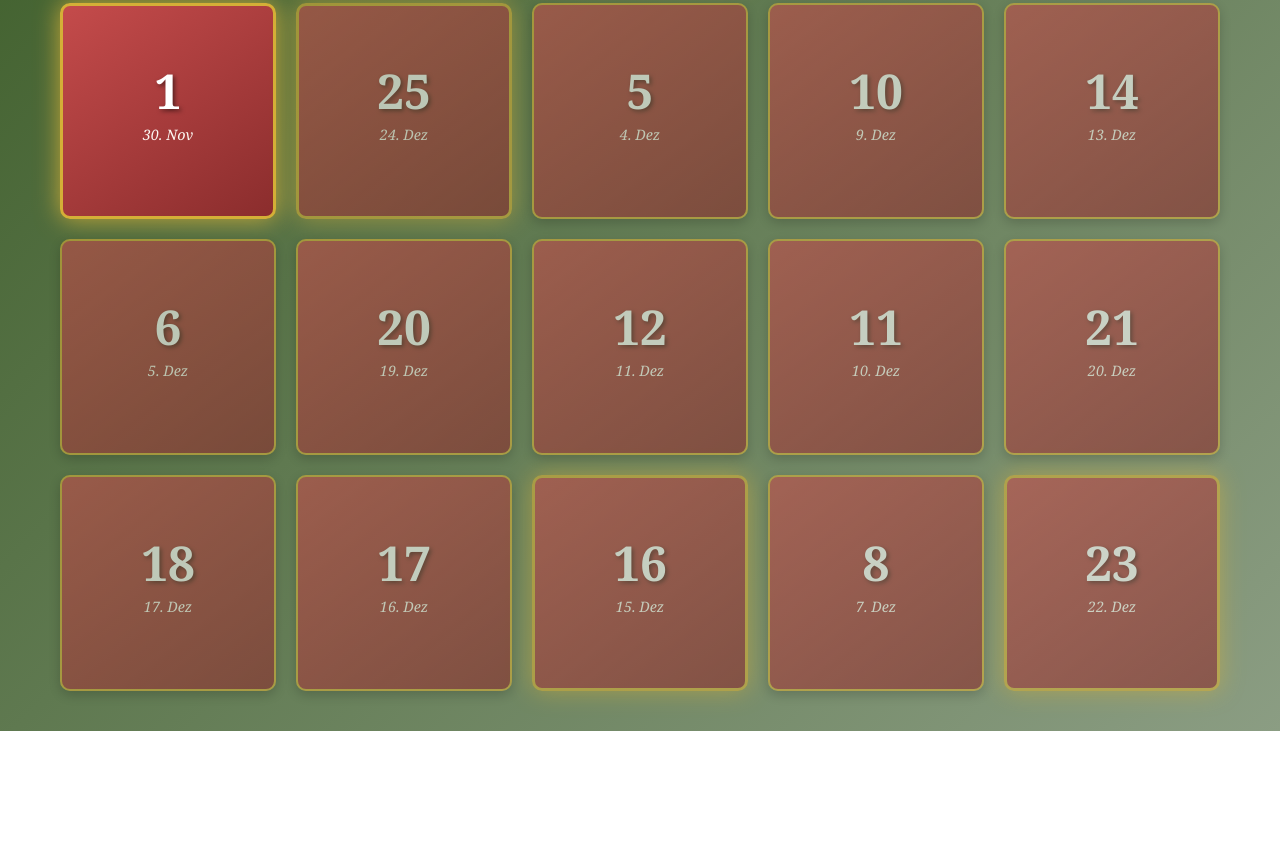
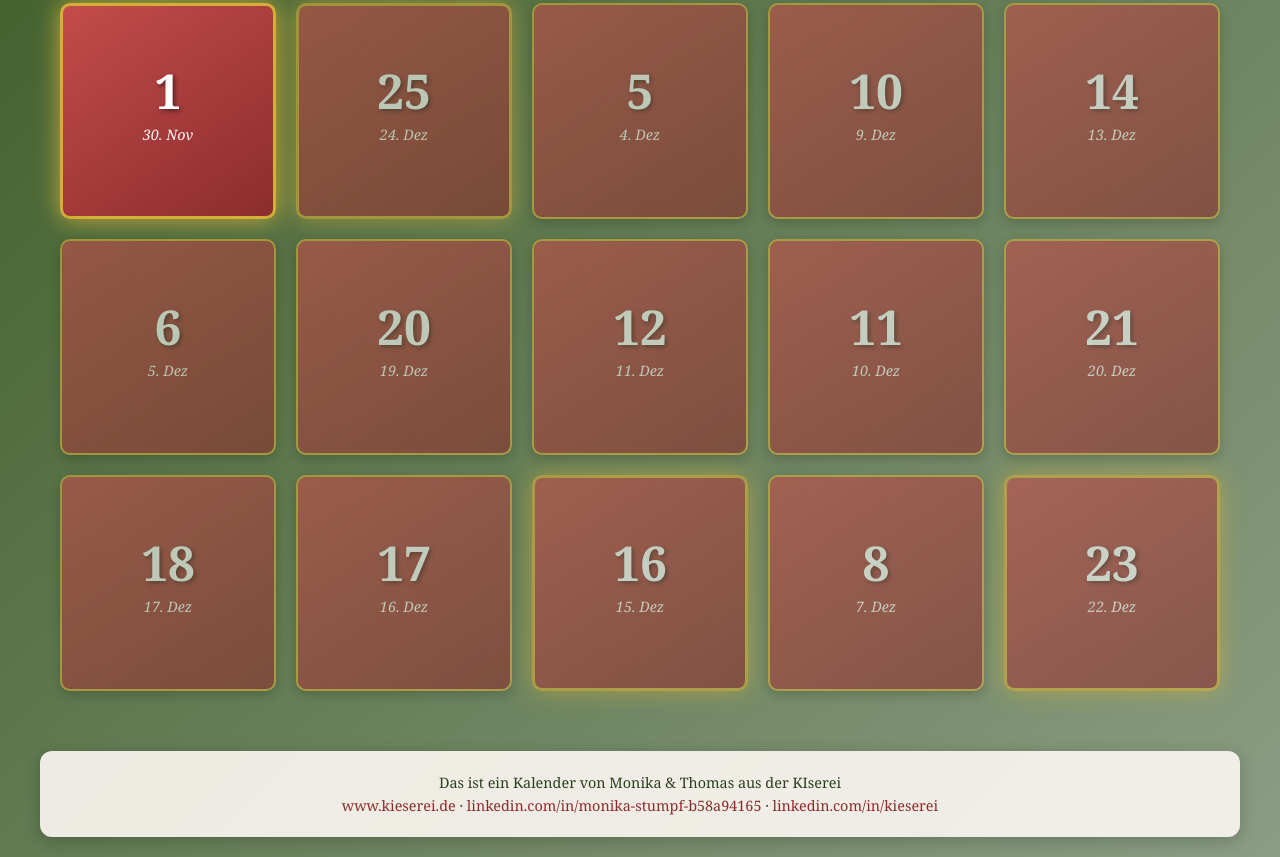
Before and after one commit to tho1803/adventskalender, a plain HTML site: page index.html in a window 1280 px wide. Shown: the part 696-1553 px from the top of the page. Before the commit the page ends 1427 px from the top, so only its background shows below. Drawn offline with Linux system fonts and the light colour scheme.

Commit message:
Add files via upload

```diff
--- a/index.html
+++ b/index.html
@@ -268,6 +268,33 @@ h1 {
     margin-bottom: 8px;
 }
 
+footer {
+    text-align: center;
+    padding: 20px 15px;
+    margin-top: 30px;
+    background: rgba(253, 248, 243, 0.9);
+    border-radius: 12px;
+    box-shadow: 0 4px 16px rgba(0,0,0,0.2);
+    max-width: 600px;
+    margin-left: auto;
+    margin-right: auto;
+    font-size: 0.75rem;
+    color: var(--dark-text);
+    line-height: 1.6;
+}
+
+footer a {
+    color: var(--deep-red);
+    text-decoration: none;
+    transition: color 0.3s;
+}
+
+footer a:hover,
+footer a:active {
+    color: var(--warm-red);
+    text-decoration: underline;
+}
+
 /* Tablet Landscape */
 @media (min-width: 600px) and (max-width: 900px) {
     .calendar-grid {
@@ -290,6 +317,10 @@ h1 {
 
     .door-title {
         font-size: 0.75rem;
+    }
+
+    footer {
+        font-size: 0.85rem;
     }
 }
 
@@ -374,6 +405,12 @@ h1 {
     .close:hover {
         color: var(--warm-red);
     }
+
+    footer {
+        max-width: 1200px;
+        font-size: 0.9rem;
+        margin-top: 40px;
+    }
 }
 
 /* Sehr kleine Smartphones */
@@ -401,6 +438,11 @@ h1 {
     .calendar-grid {
         gap: 8px;
     }
+
+    footer {
+        font-size: 0.7rem;
+        padding: 15px 10px;
+    }
 }
 </style>
 </head>
@@ -411,6 +453,15 @@ h1 {
     </header>
 
     <div class="calendar-grid" id="calendarGrid"></div>
+
+    <footer>
+        <p>Das ist ein Kalender von Monika & Thomas aus der KIserei</p>
+        <p>
+            <a href="https://www.kieserei.de/" target="_blank" rel="noopener noreferrer">www.kieserei.de</a> ·
+            <a href="https://linkedin.com/in/monika-stumpf-b58a94165" target="_blank" rel="noopener noreferrer">linkedin.com/in/monika-stumpf-b58a94165</a> ·
+            <a href="https://linkedin.com/in/kieserei" target="_blank" rel="noopener noreferrer">linkedin.com/in/kieserei</a>
+        </p>
+    </footer>
 
     <div id="modal" class="modal">
         <div class="modal-content">
@@ -869,7 +920,7 @@ document.addEventListener('DOMContentLoaded', () => {
         markDoorAsOpened(dayData.day);
         modalBody.innerHTML = dayData.content;
         modal.style.display = 'block';
-        document.body.style.overflow = 'hidden'; // Verhindere Scrollen im Hintergrund
+        document.body.style.overflow = 'hidden';
     }
 
     function showLockedMessage(dayData) {
@@ -884,7 +935,7 @@ document.addEventListener('DOMContentLoaded', () => {
 
     function closeModal() {
         modal.style.display = 'none';
-        document.body.style.overflow = ''; // Erlaube wieder Scrollen
+        document.body.style.overflow = '';
         location.reload();
     }
 });
```
